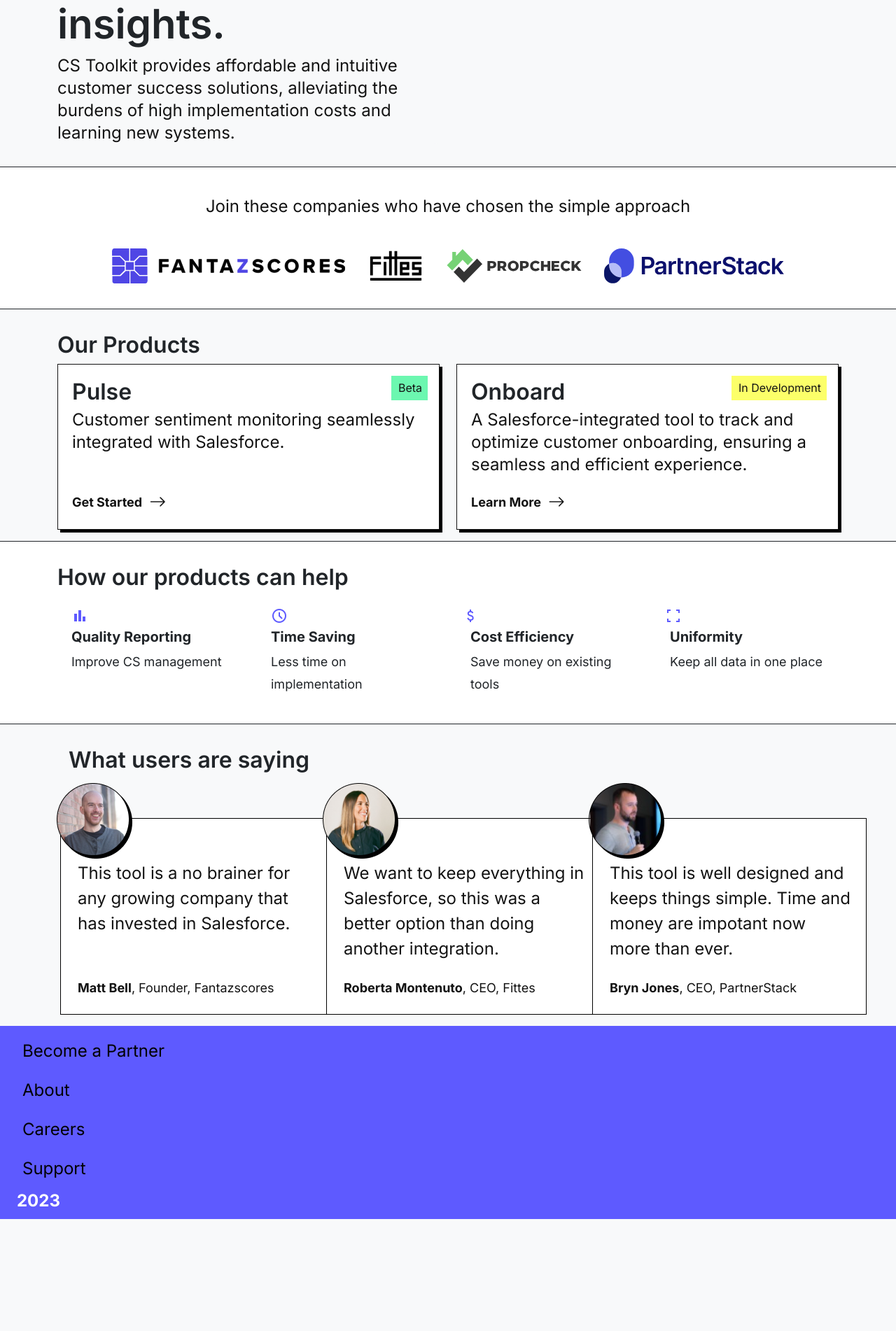
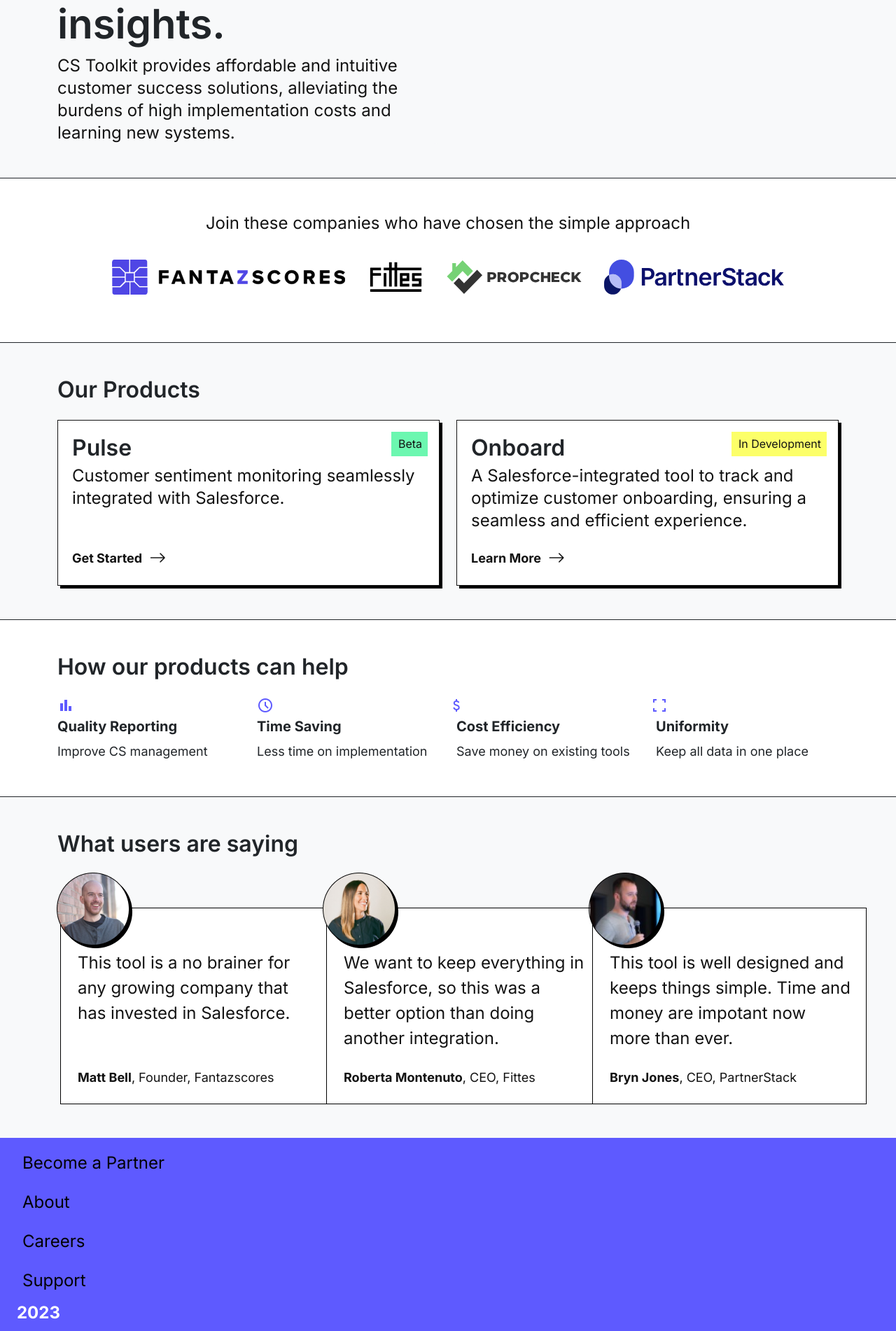
Before and after one commit to wbmcdonald4/cstoolkit, a Flask app: page / in a window 1280 px wide. Shown: the part 237-2139 px from the top of the page at 70% size. Before the commit the page ends 1979 px from the top, so only its background shows below. Run offline with Flask 3, Linux system fonts and the light colour scheme; some libraries are stand-ins or nearby versions.

Commit message:
fix margin/padding on homepage rows

```diff
--- a/src/templates/components/home/banner-section.html
+++ b/src/templates/components/home/banner-section.html
@@ -2,7 +2,7 @@
   <div class="bg-light rounded-3">
     <div >
       <h1>Drive results through reliable insights.</h1>
-      <p class="pulse-content">CS Toolkit provides affordable and intuitive customer success solutions, alleviating the burdens of high implementation costs and learning new systems.</p>
+      <p class="pulse-content m-0">CS Toolkit provides affordable and intuitive customer success solutions, alleviating the burdens of high implementation costs and learning new systems.</p>
     </div>
   </div>
 </div>
--- a/src/templates/components/home/benefits-section.html
+++ b/src/templates/components/home/benefits-section.html
@@ -1,37 +1,29 @@
-<h2 class="my-3 h2-header-class">How our products can help</h2>
-<div class="col-lg-3">
-  <div class="p-2">
+<h2 class="mb-4 h2-header-class">How our products can help</h2>
+<div class="col-lg-3 p-0">
   <div class="container-fluid">
     <span class="material-symbols-outlined material-symbol-style">bar_chart</span>
     <h5><strong>Quality Reporting</strong></h5>
-      <p>Improve CS management</p>
+    <p class="m-0">Improve CS management</p>
   </div>
 </div>
-</div>
-<div class="col-lg-3">
-  <div class="p-2">
+<div class="col-lg-3 p-0">
   <div class="container-fluid">
     <span class="material-symbols-outlined material-symbol-style">schedule</span>
     <h5><strong>Time Saving</strong></h5>
-      <p>Less time on implementation</p>
+    <p class="m-0">Less time on implementation</p>
   </div>
 </div>
-</div>
-<div class="col-lg-3">
-  <div class="p-2">
+<div class="col-lg-3 p-0">
   <div class="container-fluid">
     <span class="material-symbols-outlined material-symbol-style material-money-position">attach_money</span>
     <h5><strong>Cost Efficiency</strong></h5>
-      <p>Save money on existing tools</p>
+    <p class="m-0">Save money on existing tools</p>
 </div>
 </div>
-</div>
-<div class="col-lg-3">
-  <div class="p-2">
+<div class="col-lg-3 p-0">
   <div class="container-fluid">
     <span class="material-symbols-outlined material-symbol-style material-fullscreen-position">fullscreen</span>
     <h5><strong>Uniformity</strong></h5>
-      <p>Keep all data in one place</p>
+    <p class="m-0">Keep all data in one place</p>
   </div>
 </div>
-</div>
--- a/src/templates/components/home/logo-section.html
+++ b/src/templates/components/home/logo-section.html
@@ -1,6 +1,6 @@
 <div class="rounded-3">
   <div class="d-flex flex-column justify-content-center align-items-center">
-    <p class="customer-content m-4">Join these companies who have chosen the simple approach</p>
+    <p class="customer-content mb-3">Join these companies who have chosen the simple approach</p>
     <div class="d-flex flex-lg-row flex-column justify-content-center m-1">
       {% for logo in logos %}
         <img src="{{ url_for('static', filename='images/customer_logos/' + logo + '-logo.svg') }}" alt="{{logo}} Logo" class="img-fluid m-3 company-logo-size">
--- a/src/templates/components/home/product-section.html
+++ b/src/templates/components/home/product-section.html
@@ -1,4 +1,4 @@
-<h2 class="mt-3 h2-header-class">Our Products</h2>
+<h2 class="mb-4 h2-header-class">Our Products</h2>
 <a href="{{ url_for('main.pulse') }}" class="col-md-6 mb-3 mb-md-0 d-flex text-decoration-none" style="color: inherit;">
   <div class="card-box w-100">
     <div class="label-green">
--- a/src/templates/components/home/testimonials.section.html
+++ b/src/templates/components/home/testimonials.section.html
@@ -1,4 +1,4 @@
-<h2 class="m-3 h2-header-class">What users are saying</h2>
+<h2 class="mb-4 h2-header-class">What users are saying</h2>
 <div class="col-lg-4 pt-5 px-3">
   <img src="{{ url_for('static', filename='images/user_thumbnails/fantazscores-user.png') }}" class="overlap-image" alt="Description of the image">
   <div class="box-class">
--- a/src/templates/main/home.html
+++ b/src/templates/main/home.html
@@ -2,37 +2,37 @@
 {% block content %}
 <div class="container-fluid m-0 p-0">
   <div class="bg-light">
-    <div class="container">
-      <div class="row py-3">
+    <div class="container pt-3 pb-5">
+      <div class="row">
         {% include 'components/home/banner-section.html' %}
       </div>
     </div>
   </div>
   <div class="section-border">
-    <div class="container">
-      <div class="row my-3">
+    <div class="container py-5">
+      <div class="row">
         {% include 'components/home/logo-section.html' %}
       </div>
     </div>
   </div>
   <div class="bg-light section-border">
-    <div class="container">
-      <div class="row py-3" >
+    <div class="container py-5">
+      <div class="row" >
         {% include 'components/home/product-section.html' %}
       </div>
     </div>
   </div>
 </div>
 <div class="section-border">
-  <div class="container">
-    <div class="row my-3">
+  <div class="container py-5">
+    <div class="row">
       {% include 'components/home/benefits-section.html' %}
     </div>
   </div>
 </div>
 <div class="bg-light section-border">
   <div class="container">
-    <div class="row py-3">
+    <div class="row py-5">
       {% include 'components/home/testimonials.section.html' %}
     </div>
   </div>
```
Lines whose indentation alone changed are shown as unchanged.
